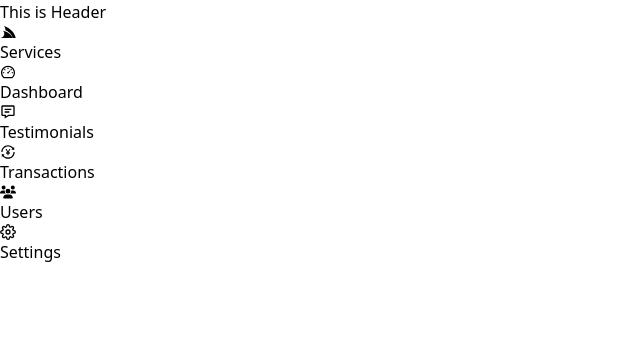
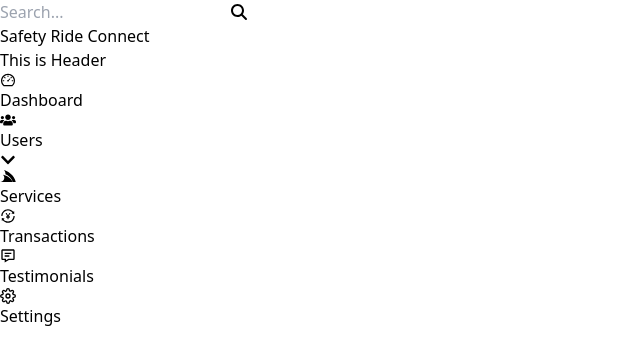
Before and after one commit to AshleyAlpha/Safety_Ride_Connect, a React (Vite) app: page / in a window 1280 px wide. Shown: the top 364 px of the page, without its empty margins (0-640 px from the left). Built offline with nearby package versions, Linux system fonts and the light colour scheme.

Commit message:
Added sub users

```diff
--- a/package.json
+++ b/package.json
@@ -10,6 +10,8 @@
     "preview": "vite preview"
   },
   "dependencies": {
+    "@fortawesome/free-solid-svg-icons": "^6.5.2",
+    "@fortawesome/react-fontawesome": "^0.2.1",
     "axios": "^1.6.8",
     "otp-generator": "^4.0.1",
     "react": "^18.2.0",
--- a/src/App.jsx
+++ b/src/App.jsx
@@ -13,7 +13,10 @@ import Dashboard from "./Dashboard/Dashboard";
 import Testimonials from "./Dashboard/Testimonials";
 import Transactions from "./Dashboard/Transactions";
 import Users from "./Dashboard/Users";
+import Customers from "./Dashboard/Customers";
+import Drivers from "./Dashboard/Drivers";
 import Settings from "./Dashboard/Settings";
+
 
 function App() {
   return (
@@ -37,7 +40,9 @@ function App() {
             <Route path="/Services" element={<Services />} />
             <Route path="/Testimonials" element={<Testimonials />} />
             <Route path="/Transactions" element={<Transactions />} />
-            <Route path="/Users" element={<Users />} />
+            <Route exact path="/Layout/Users" element={<Users />} />
+          <Route path="/Users/Drivers" element={<Drivers />} />
+          <Route path="/Users/Customers" element={<Customers/>} />
             <Route path="/Settings" element={<Settings />} />
           </Route>
         </Routes>
--- /dev/null
+++ b/src/Dashboard/Customers.jsx
@@ -0,0 +1,9 @@
+import React from 'react'
+
+const Customers = () => {
+  return (
+    <div>Customers are Here</div>
+  )
+}
+
+export default Customers
--- /dev/null
+++ b/src/Dashboard/Drivers.jsx
@@ -0,0 +1,9 @@
+import React from 'react'
+
+const Drivers = () => {
+  return (
+    <div>Drivers are Here</div>
+  )
+}
+
+export default Drivers
--- a/src/Dashboard/Header.jsx
+++ b/src/Dashboard/Header.jsx
@@ -1,11 +1,23 @@
-import React from 'react'
+import React from 'react';
+import { FontAwesomeIcon } from '@fortawesome/react-fontawesome';
+import { faSearch } from '@fortawesome/free-solid-svg-icons';
 
 const Header = () => {
   return (
-    <div className="w-[100%] rounded-md bg-[#a3d6a3] text-2xl text-green-700 border mb-4  ">
+    <div className="w-[100%] rounded-md bg-[#a3d6a3] text-2xl text-green-700 border mb-4 flex justify-between items-center">
+      <div className="p-4 flex items-center">
+        <input
+          type="text"
+          placeholder="Search..."
+          className="border rounded-md p-2"
+        />
+        <FontAwesomeIcon icon={faSearch} className="ml-2" />
+      </div>
+      <h1 className="text-center p-4 ">Safety Ride Connect</h1>
       <h1 className="text-left p-4">This is Header</h1>
+
     </div>
   );
 }
 
-export default Header
+export default Header;
--- a/src/Dashboard/Sidebar.jsx
+++ b/src/Dashboard/Sidebar.jsx
@@ -1,47 +1,74 @@
-import React from "react";
+import React, { useState } from "react";
 import { Link } from "react-router-dom";
-import { FiSettings } from "react-icons/fi";
 import { AiOutlineDashboard } from "react-icons/ai";
-import { FaServicestack } from "react-icons/fa";
-import { FaUsers } from "react-icons/fa6";
+import { FaUsers, FaServicestack } from "react-icons/fa";
 import { AiOutlineTransaction } from "react-icons/ai";
 import { BiMessageDetail } from "react-icons/bi";
+import { FiSettings } from "react-icons/fi";
+import { FaChevronDown, FaChevronUp } from "react-icons/fa";
+import { FaCarSide } from "react-icons/fa";
+import { ImUsers } from "react-icons/im";
 
 const SideBar = () => {
+  const [expandUsers, setExpandUsers] = useState(false);
+
+  const toggleUsers = () => {
+    setExpandUsers(!expandUsers);
+  };
+
   return (
-    <div className=" h-[100vh] ">
-      <div className="flex flex-col gap-3 h-[100%] w-64 p-4 text-2xl font-bold">
+    <div className="h-screen flex flex-col">
+      <div className="flex flex-col gap-3 p-4 text-2xl font-bold">
+        <Link to="/Dashboard" className="text-green-700 flex items-center">
+          <AiOutlineDashboard className="mr-2" />
+          Dashboard
+        </Link>
 
-        <Link to="/Services " className="text-green-700 flex items-center">
-        <FaServicestack  className="mr-2"/>
+        <div onClick={toggleUsers} className="cursor-pointer">
+          <div className="text-green-700 flex items-center">
+            <FaUsers className="mr-2" />
+            Users {expandUsers ? <FaChevronUp /> : <FaChevronDown />}
+          </div>
+          {expandUsers && (
+            <div className="pl-6">
+              <Link to="/Users/Drivers" className="text-green-700 flex items-center">
+              <FaCarSide className="mr-2" />
+                Drivers
+              </Link><br />
+              <Link to="/Users/Customers" className="text-green-700 flex items-center">
+              <ImUsers className="mr-2" />
+                Customers
+              </Link>
+            </div>
+          )}
+        </div>
+
+        <Link to="/Services" className="text-green-700 flex items-center">
+          <FaServicestack className="mr-2" />
           Services
         </Link>
-        <Link to="/Dashboard" className="text-green-700 flex items-center">
-        <AiOutlineDashboard className="mr-2"/>
-          Dashboard
-        </Link>
-        <Link to="/Testimonials" className="text-green-700 flex items-center">
-        <BiMessageDetail  className="mr-2"/>
-          Testimonials
-        </Link>
-        <Link to="/Transactions" className="text-green-700 flex items-center">
-        <AiOutlineTransaction className="mr-2"/>
+
+        <Link
+          to="/Transactions"
+          className="text-green-700 flex items-center"
+        >
+          <AiOutlineTransaction className="mr-2" />
           Transactions
         </Link>
-        <Link to="/Users" className="text-green-700 flex items-center">
-        <FaUsers className="mr-2"/>
-          Users
+
+        <Link
+          to="/Testimonials"
+          className="text-green-700 flex items-center"
+        >
+          <BiMessageDetail className="mr-2" />
+          Testimonials
         </Link>
 
         <Link to="/Settings" className="text-green-700 flex items-center">
-  <FiSettings className="mr-2"/>
-  Settings
-</Link>
-
-
-
+          <FiSettings className="mr-2" />
+          Settings
+        </Link>
       </div>
-      <div className=""></div>
     </div>
   );
 };
--- a/src/Dashboard/Users.jsx
+++ b/src/Dashboard/Users.jsx
@@ -1,8 +1,10 @@
 import React from 'react'
-
+import { Outlet } from "react-router-dom";
 const Users = () => {
   return (
-    <div>Users</div>
+    <div>Users
+    <Outlet />
+    </div>
   )
 }
 
--- a/src/components/pages/Reset.jsx
+++ b/src/components/pages/Reset.jsx
@@ -59,7 +59,7 @@ function ResetPassword() {
             </button>
 
             <p className="text-center text-sm text-gray-500 mt-4">
-              Remember your password? <a className="text-black" href="/">Sign In</a>
+              Remember your password? <a className="text-black" >Sign In</a>
             </p>
           </form>
         </div>
--- a/src/components/pages/Update.jsx
+++ b/src/components/pages/Update.jsx
@@ -105,7 +105,7 @@ function UpdatePassword() {
             </button>
 
             <p className="text-center text-sm text-gray-500 mt-4">
-              don't need to change the passoword? <a className="text-black" href="/">Sign In</a>
+              don't need to change the passoword? <a className="text-black" >Sign In</a>
             </p>
           </form>
         </div>
```
Also changed, not shown: 1 other file (tests, documents, lock files or other folders).
